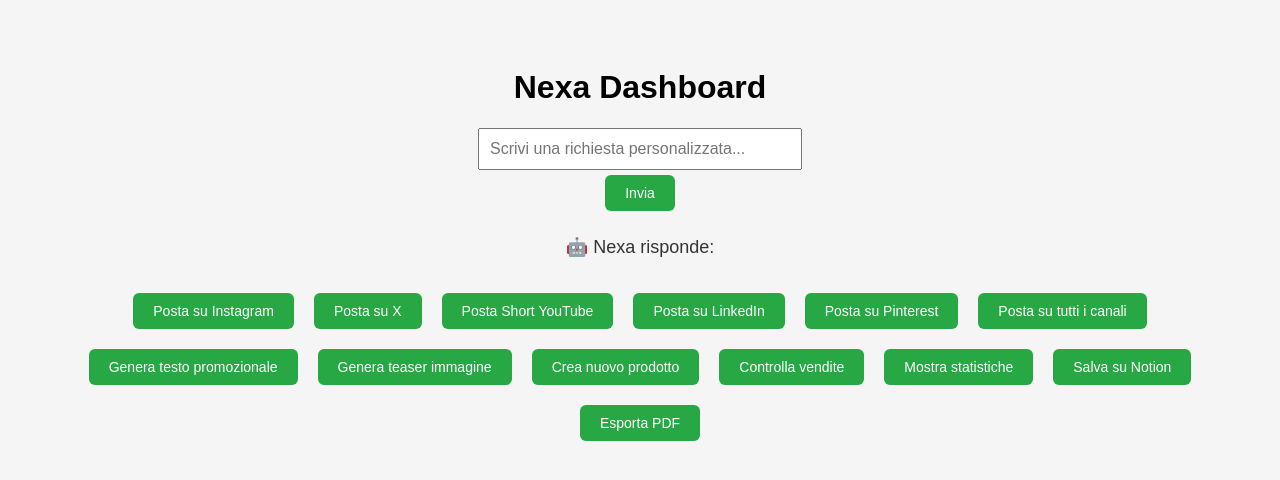
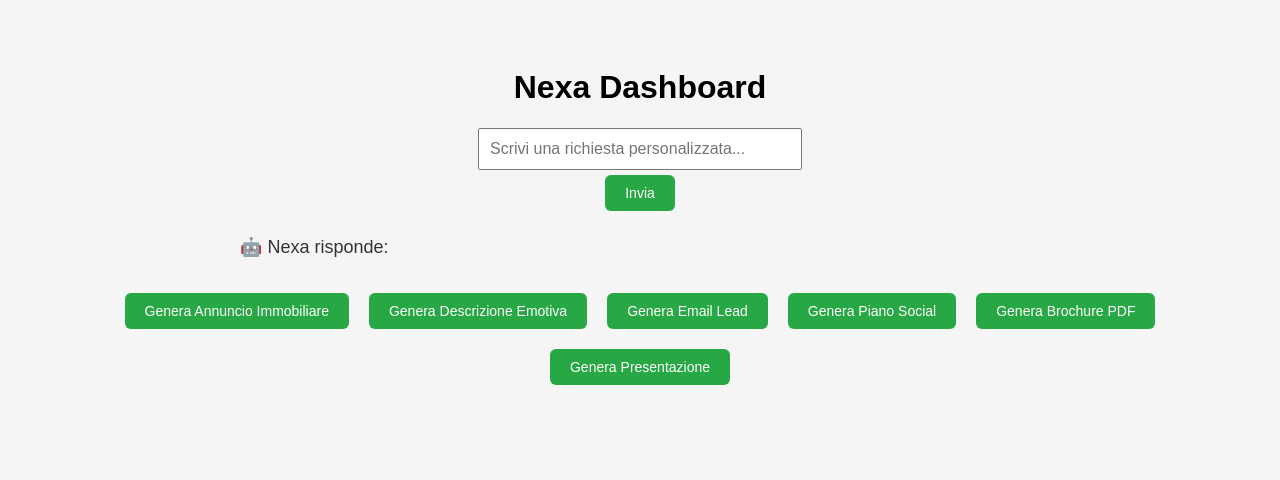
Before and after one commit to Nexilab-ai/nexa-dashboard-realestate, a website: page index.html in a window 1280 px wide. Drawn offline with Linux system fonts and the light colour scheme.

Commit message:
Update index.html

```diff
--- a/index.html
+++ b/index.html
@@ -3,7 +3,7 @@
 <head>
   <meta charset="UTF-8" />
   <meta name="viewport" content="width=device-width, initial-scale=1.0"/>
-  <title>Nexa Dashboard</title>
+  <title>Nexa Dashboard - Real Estate</title>
   <style>
     body {
       font-family: Arial, sans-serif;
@@ -30,6 +30,11 @@
       margin-top: 20px;
       font-size: 18px;
       color: #333;
+      max-width: 800px;
+      margin-left: auto;
+      margin-right: auto;
+      text-align: left;
+      white-space: pre-wrap;
     }
     .button-grid {
       display: flex;
@@ -42,43 +47,33 @@
 </head>
 <body>
   <h1>Nexa Dashboard</h1>
-  <input type="text" placeholder="Scrivi una richiesta personalizzata..." />
+  <input type="text" placeholder="Scrivi una richiesta personalizzata..." id="customInput" />
   <br />
-  <button onclick="sendCommand()">Invia</button>
+  <button onclick="sendCustomRequest()">Invia</button>
 
   <div id="response">🤖 Nexa risponde:</div>
 
   <div class="button-grid">
-    <button>Posta su Instagram</button>
-    <button>Posta su X</button>
-    <button>Posta Short YouTube</button>
-    <button>Posta su LinkedIn</button>
-    <button>Posta su Pinterest</button>
-    <button>Posta su tutti i canali</button>
-    <button onclick="generatePromoText()">Genera testo promozionale</button>
-    <button>Genera teaser immagine</button>
-    <button>Crea nuovo prodotto</button>
-    <button>Controlla vendite</button>
-    <button>Mostra statistiche</button>
-    <button>Salva su Notion</button>
-    <button>Esporta PDF</button>
+    <button onclick="generate('generateListing')">Genera Annuncio Immobiliare</button>
+    <button onclick="generate('generateEmotionalDescription')">Genera Descrizione Emotiva</button>
+    <button onclick="generate('generateEmail')">Genera Email Lead</button>
+    <button onclick="generate('generateSocialPlan')">Genera Piano Social</button>
+    <button onclick="generate('generateBrochure')">Genera Brochure PDF</button>
+    <button onclick="generate('generatePresentation')">Genera Presentazione</button>
   </div>
 
   <script>
-    async function sendCommand() {
-      const input = document.getElementById("userInput").value;
+    async function sendCustomRequest() {
+      const input = document.getElementById("customInput").value;
       const responseDiv = document.getElementById("response");
-      responseDiv.innerText = "⌛ Nexa sta elaborando...";
+      responseDiv.innerText = "⌛ Nexa sta elaborando la tua richiesta...";
 
       try {
-        const res = await fetch("/.netlify/functions/generateListing", {
+        const res = await fetch("/.netlify/functions/ask", {
           method: "POST",
-          headers: {
-            "Content-Type": "application/json",
-          },
-          body: JSON.stringify({ message: input }),
+          headers: { "Content-Type": "application/json" },
+          body: JSON.stringify({ prompt: input })
         });
-
         const data = await res.json();
         responseDiv.innerText = data.reply || "❌ Nessuna risposta valida.";
       } catch (err) {
@@ -86,16 +81,13 @@
       }
     }
 
-    async function generatePromoText() {
-      const prompt = "Crea un testo promozionale breve ed efficace per un prodotto digitale che migliora la produttività personale.";
+    async function generate(endpoint) {
       const responseDiv = document.getElementById("response");
-      responseDiv.innerText = "⌛ Generazione in corso...";
+      responseDiv.innerText = "⌛ Nexa sta generando...";
 
       try {
-        const res = await fetch("/.netlify/functions/ask", {
-          method: "POST",
-          headers: { "Content-Type": "application/json" },
-          body: JSON.stringify({ prompt }),
+        const res = await fetch(`/.netlify/functions/${endpoint}`, {
+          method: "POST"
         });
         const data = await res.json();
         responseDiv.innerText = data.reply || "❌ Nessuna risposta valida.";
```
